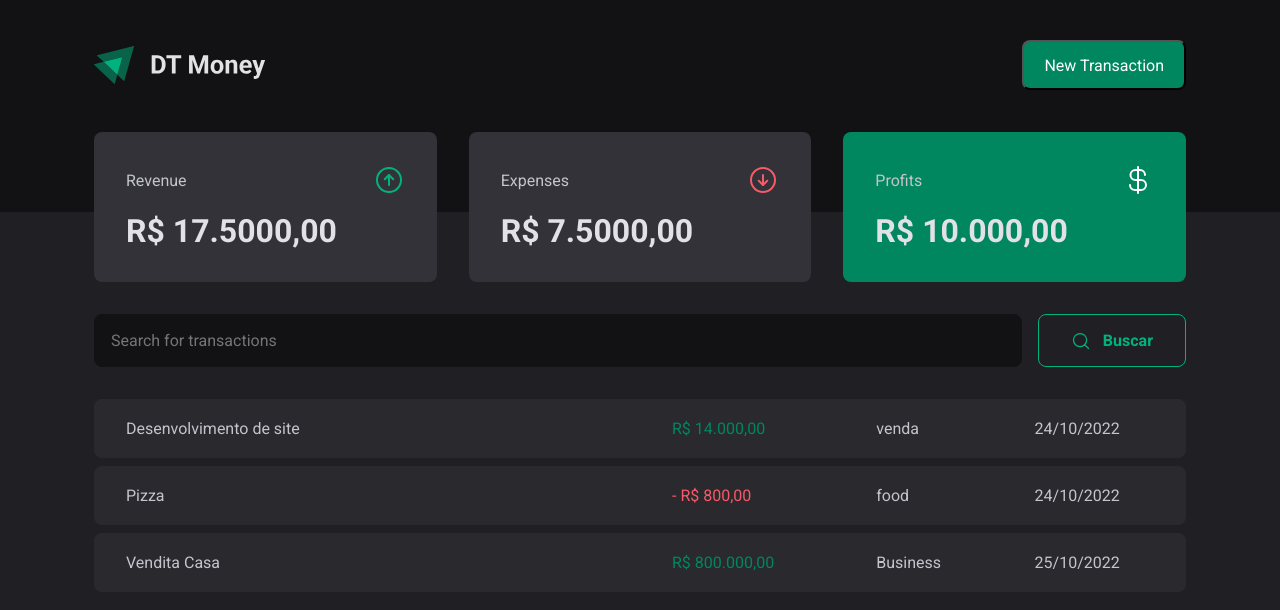
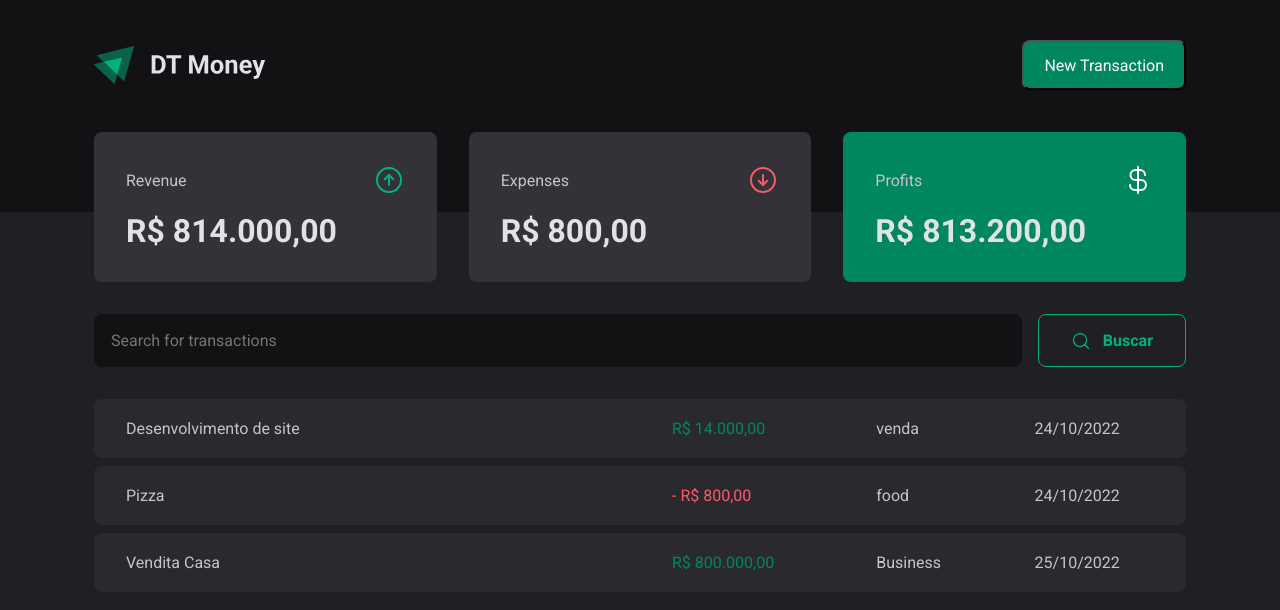
Before and after one commit to filipesaretta/co, a React (Vite) app: page / in a window 1280 px wide. Shown: the top 610 px of the page. Built offline with nearby package versions, Linux system fonts and the light colour scheme; data requests are answered from the project's data file.

Commit message:
Create a hook

```diff
--- a/src/components/Summary/index.tsx
+++ b/src/components/Summary/index.tsx
@@ -1,8 +1,11 @@
 import { SummaryCard, SummaryContainer } from './styles'
-
 import { ArrowCircleDown, ArrowCircleUp, CurrencyDollar } from 'phosphor-react'
+import { moneyFormatter } from '../../utils/Formatter'
+import { useSummary } from '../../hooks/useSummary'
 
 export function Summary() {
+  const summary = useSummary()
+
   return (
     <SummaryContainer>
       <SummaryCard>
@@ -10,21 +13,21 @@
           <span>Revenue</span>
           <ArrowCircleUp size={32} color="#00B37E" />
         </header>
-        <strong>R$ 17.5000,00</strong>
+        <strong>{moneyFormatter.format(summary.income)}</strong>
       </SummaryCard>
       <SummaryCard>
         <header>
           <span>Expenses</span>
           <ArrowCircleDown size={32} color="#F75A68" />
         </header>
-        <strong>R$ 7.5000,00</strong>
+        <strong>{moneyFormatter.format(summary.outcome)}</strong>
       </SummaryCard>
       <SummaryCard variant="green">
         <header>
           <span>Profits</span>
           <CurrencyDollar size={32} color="#fff" />
         </header>
-        <strong>R$ 10.000,00</strong>
+        <strong>{moneyFormatter.format(summary.total)}</strong>
       </SummaryCard>
     </SummaryContainer>
   )
--- /dev/null
+++ b/src/hooks/useSummary.ts
@@ -0,0 +1,26 @@
+import { useContext } from 'react'
+import { TransactionsContext } from '../contexts/TransactionsContext'
+
+export function useSummary() {
+  const { transactions } = useContext(TransactionsContext)
+
+  const summary = transactions.reduce(
+    (acc, transaction) => {
+      if (transaction.type === 'income') {
+        acc.income += transaction.price
+        acc.total += transaction.price
+      } else {
+        acc.outcome += transaction.price
+        acc.total -= transaction.price
+      }
+      return acc
+    },
+    {
+      income: 0,
+      outcome: 0,
+      total: 0,
+    },
+  )
+
+  return summary
+}
```
